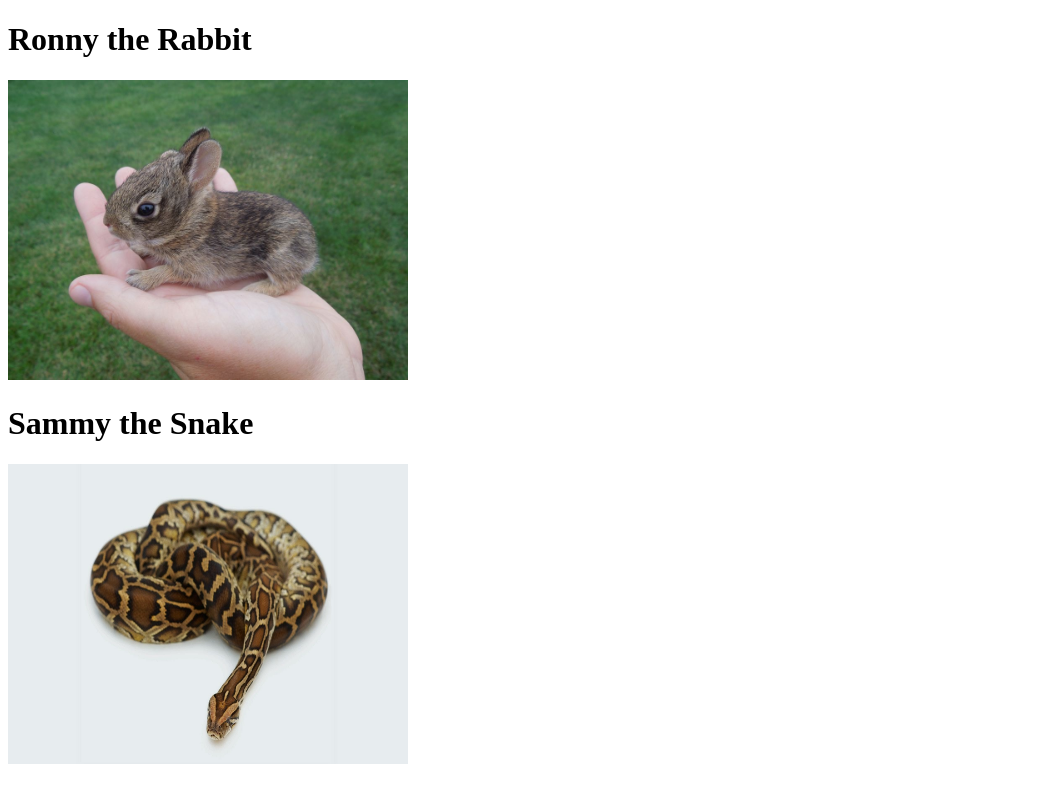
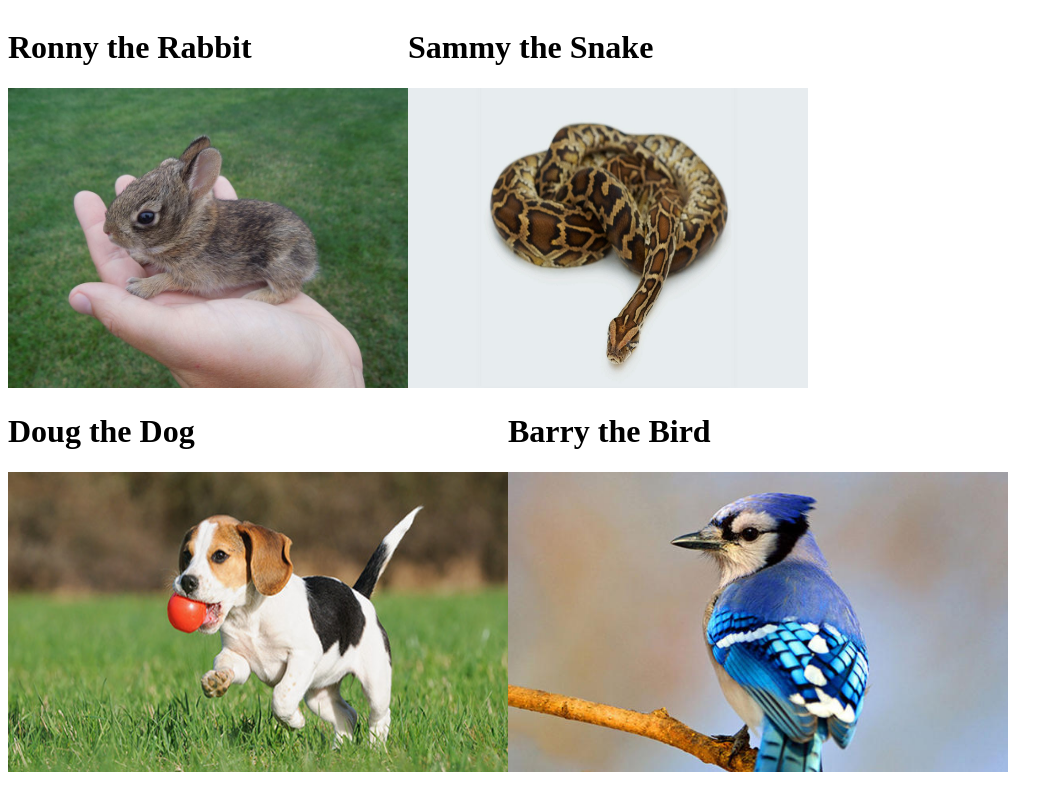
Before and after one commit to joshuafairchild2/shelter-webpage, a plain HTML site: page homepage.html in a window 1280 px wide. Shown: the top 786 px of the page, without its empty margins (0-1063 px from the left). Drawn offline with Linux system fonts and the light colour scheme.

Commit message:
float each animal's column to the left on homepage.html

```diff
--- a/css/styles.css
+++ b/css/styles.css
@@ -1,15 +1,15 @@
 .ronny {
-
+  float: left;
 }
 
 .sammy {
-
+  float: left;
 }
 
 .doug {
-
+  float: left;
 }
 
 .barry {
-
+  float: left;
 }
```
